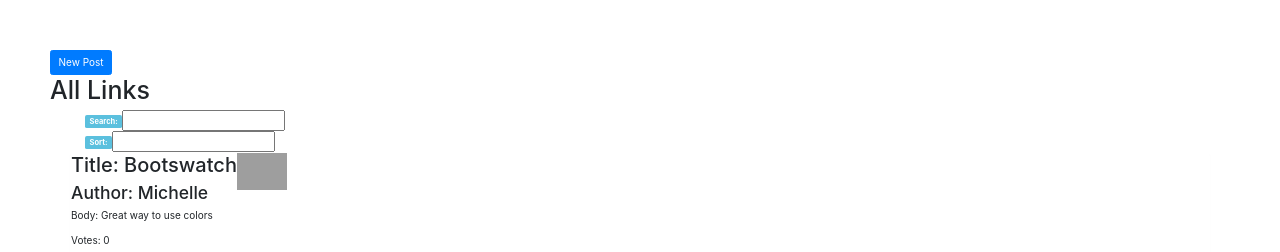
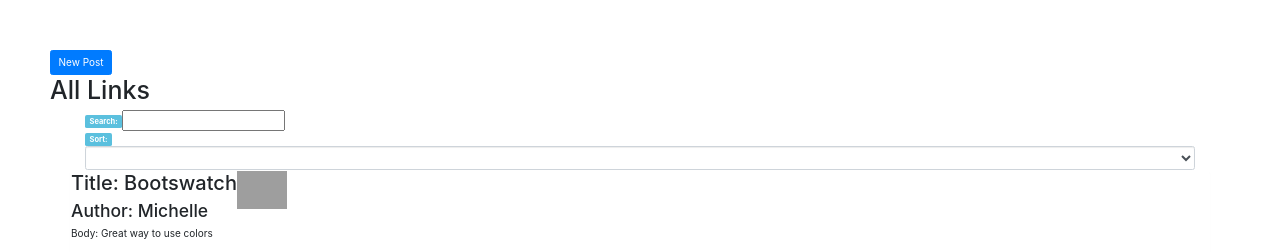
Before and after one commit to michellescripts/angularReddit, a website: page index.html in a window 1280 px wide. Shown: the top 252 px of the page. Drawn offline with nearby package versions, Linux system fonts and the light colour scheme; grey boxes are pictures that could not be loaded.

Commit message:
Add Sort

```diff
--- a/templates/mytemp.html
+++ b/templates/mytemp.html
@@ -100,7 +100,14 @@
          </div>
 
          <div class="sort container">
-           <label class="label label-info">Sort:</label><input ng-model="sortLinks">
+           <label class="label label-info">Sort:</label>
+           <!-- <select ng-model="selected" ng-options="f.votes for f in links | orderBy:'votes'"> -->
+           <select ng-model="sortLinks" class="form-control">
+             <option value=""></option>
+             <option value="votes">Votes</option>
+             <option value="title">Title</option>
+           </select>
+
          </div>
 
 
```
